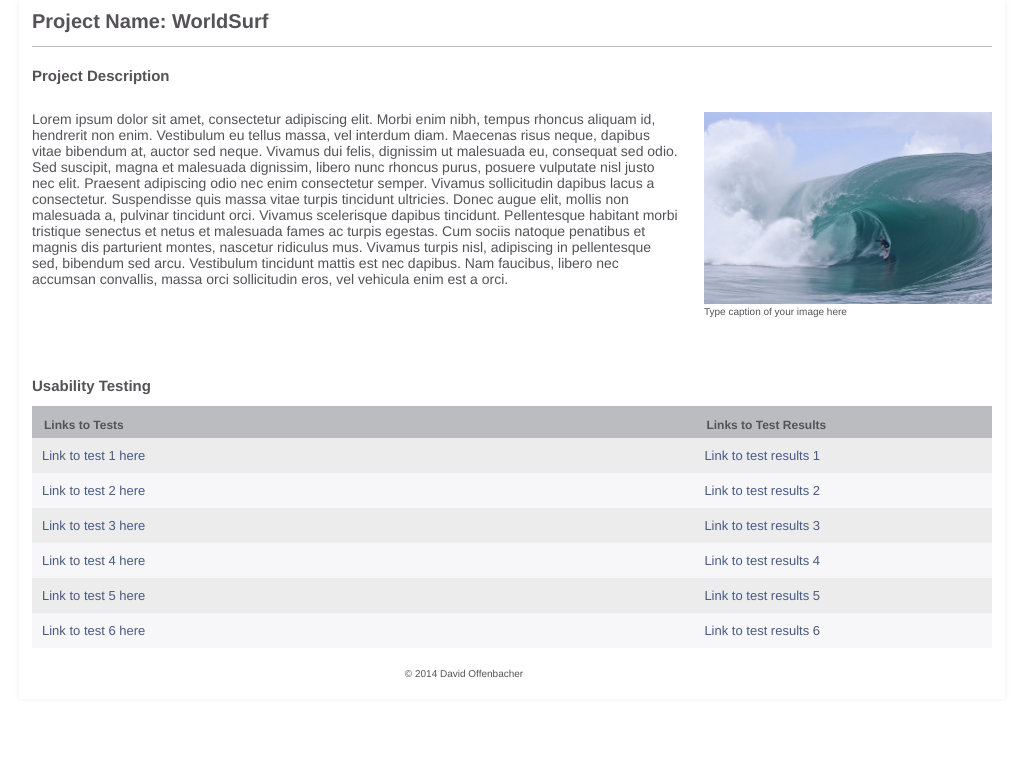
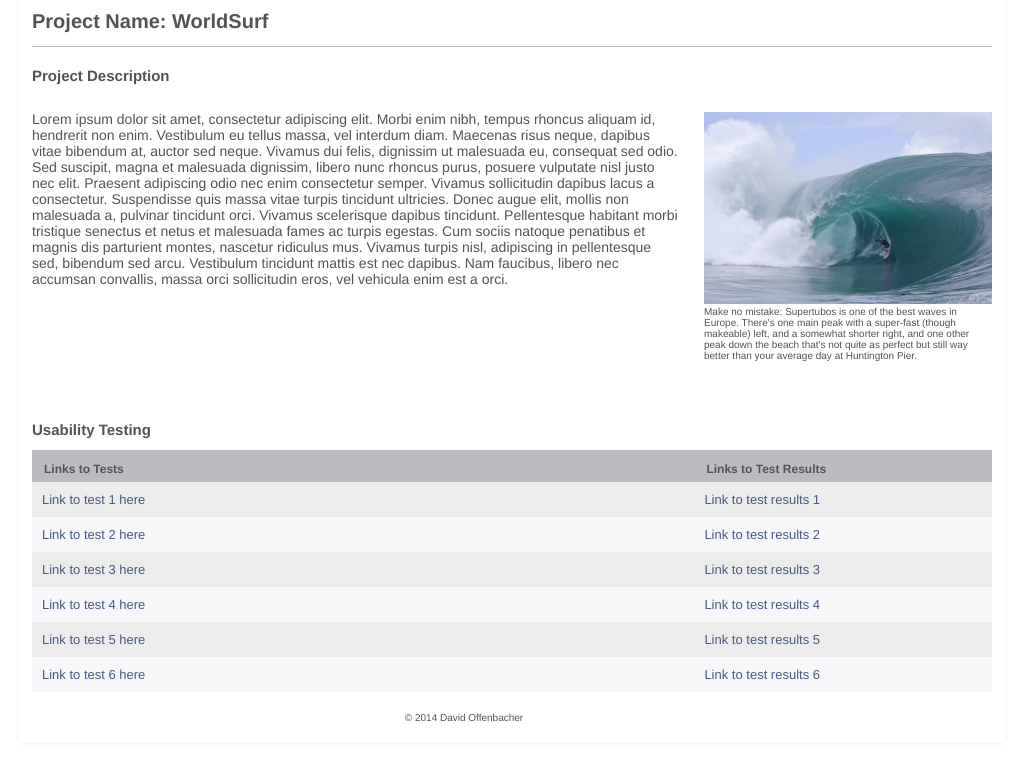
Before and after one commit to doffenbacher/WiU, a plain HTML site: page WiU Landing Page/index.html in a window 1280 px wide. Shown: the whole page, without its empty margins (128-1151 px from the left). Drawn offline with Linux system fonts and the light colour scheme.

Commit message:
Updated Image Caption

```diff
--- a/WiU Landing Page/index.html
+++ b/WiU Landing Page/index.html
@@ -25,7 +25,7 @@
     <!--   add your image to the img folder
       Replace the "img.jpg" with the name of your image  -->
       <img src="img/WorldSurf.png" alt="Make no mistake: Supertubos is one of the best waves in Europe. There's one main peak with a super-fast (though makeable) left, and a somewhat shorter right, and one other peak down the beach that's not quite as perfect but still way better than your average day at Huntington Pier."  />
-      <figcaption>Type caption of your image here</figcaption>
+      <figcaption>Make no mistake: Supertubos is one of the best waves in Europe. There's one main peak with a super-fast (though makeable) left, and a somewhat shorter right, and one other peak down the beach that's not quite as perfect but still way better than your average day at Huntington Pier.</figcaption>
     </figure>
   </section>
   <section class="sec">
```
